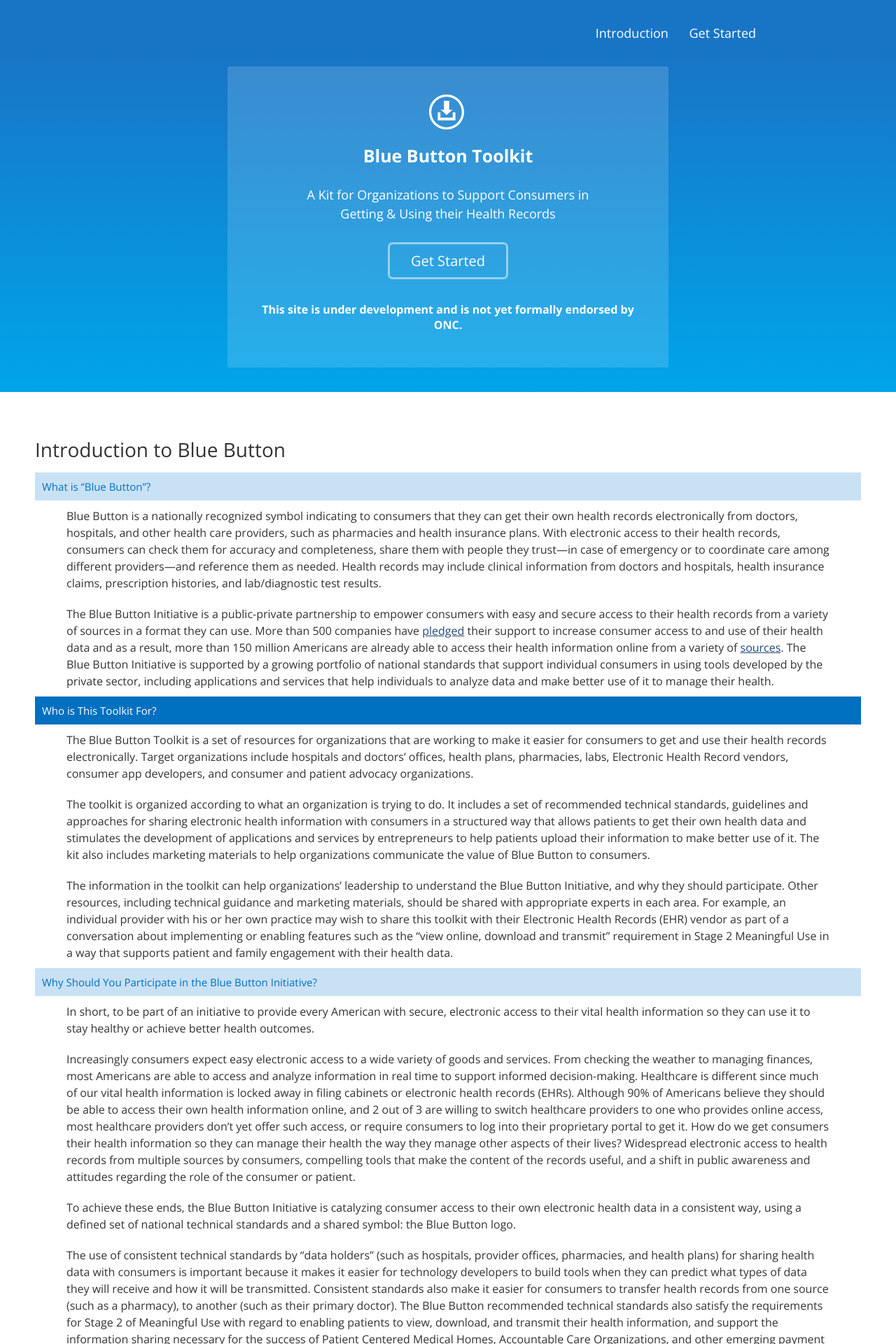
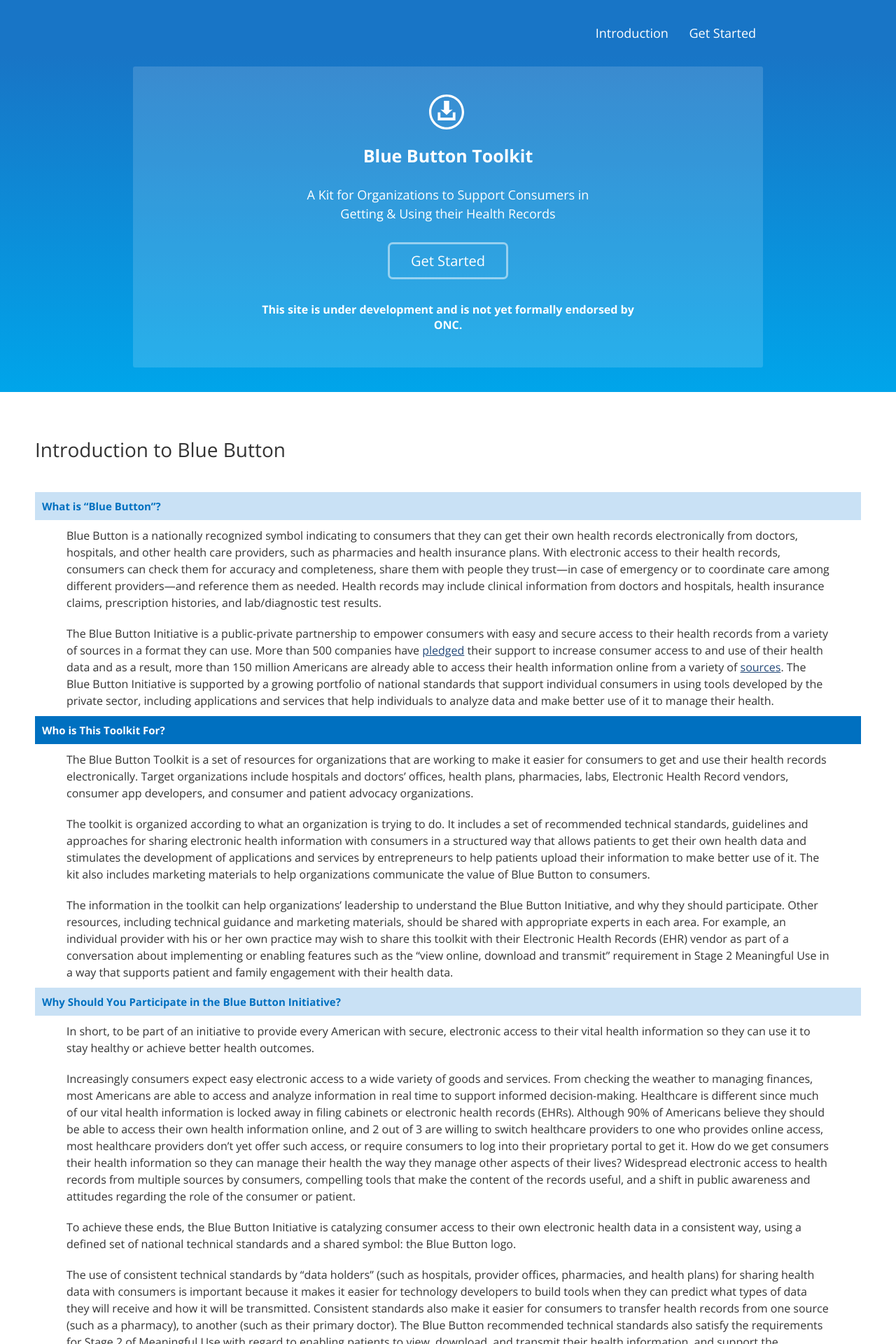
Before and after one commit to blue-button/blue-button-toolkit, a Jekyll site: the page built from selector/index.md, in a window 1280 px wide. Shown: the top 1920 px of the page at 70% size. Built offline with Jekyll 4.4.1, drawn with Linux system fonts in a browser that asks for light colours; nearby versions of some CDN libraries; library files that are not in the unit come from our copies; Markdown is read by kramdown in place of the engine named in the settings.

Commit message:
Font styles + wider first panel

```diff
--- a/css/main.css
+++ b/css/main.css
@@ -305,6 +305,7 @@
   color: #ffffff;
   background-color: #0070c0;
   padding: 10px;
+	font-weight: bold;
 }
 
 div.intro-section:hover {
@@ -332,7 +333,7 @@
 	width: 550px;
 	background: rgba(255, 255, 255, 0.15);
 	margin: 0 auto;
-	padding: 40px 40px 50px;
+	padding: 40px 175px 50px;
 	border-radius: 3px;
 	text-align: center;
 }
@@ -399,3 +400,7 @@
 div nav ul {
 	padding: 10px 60px;
 }
+
+h2 {
+	margin-bottom: 1.5em;
+}
```
